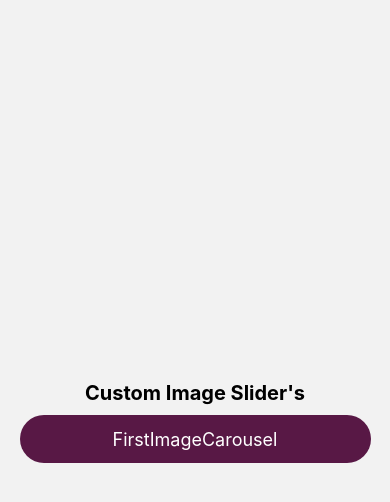
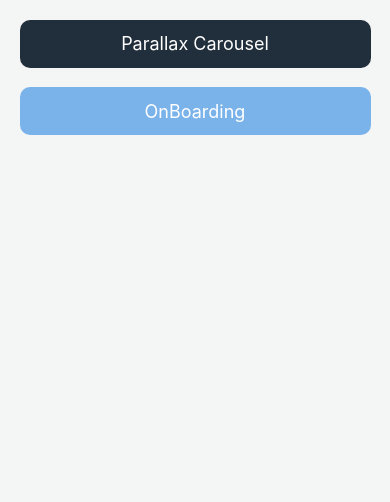
Before and after one commit to usmanjutt47/Practice, a React Native app: screen /Home in a window 390 px wide. Shown: the top 502 px of the page. Built offline with nearby package versions, Linux system fonts and the light colour scheme.

Commit message:
Update Home.jsx

```diff
--- a/screens/Home.jsx
+++ b/screens/Home.jsx
@@ -1,29 +1,53 @@
-import { Pressable, StyleSheet, Text, View } from "react-native";
+import { Pressable, ScrollView, StyleSheet, Text, View } from "react-native";
 import React from "react";
 import { useNavigation } from "@react-navigation/native";
+import { SafeAreaView } from "react-native-safe-area-context";
 
 export default function Home() {
   const navigation = useNavigation();
   return (
-    <View style={{ flex: 1, justifyContent: "center", alignItems: "center" }}>
-      <Text style={{ marginBottom: 10, fontSize: 20, fontWeight: "bold" }}>
-        Custom Image Slider's
-      </Text>
+    <SafeAreaView style={{ flex: 1, backgroundColor: "#f4f6f6" }}>
+      <ScrollView
+        contentContainerStyle={{
+          flex: 1,
+          backgroundColor: "#f4f6f6",
+          alignItems: "center",
+          flexGrow: 1,
+        }}
+      >
         <Pressable
-        onPress={() => navigation.navigate("1")}
+          onPress={() => navigation.navigate("Parallax Carousel")}
           style={{
             height: 48,
             width: "90%",
-          backgroundColor: "#581845",
-          borderRadius: 99,
+            backgroundColor: "#212f3c",
+            borderRadius: 10,
             justifyContent: "center",
+            marginTop: "5%",
           }}
         >
           <Text style={{ color: "#fff", textAlign: "center", fontSize: 18 }}>
-          FirstImageCarousel
+            Parallax Carousel
           </Text>
         </Pressable>
-    </View>
+
+        <Pressable
+          onPress={() => navigation.navigate("OnBoarding")}
+          style={{
+            height: 48,
+            width: "90%",
+            backgroundColor: "#7ab2ea",
+            borderRadius: 10,
+            justifyContent: "center",
+            marginTop: "5%",
+          }}
+        >
+          <Text style={{ color: "#fff", textAlign: "center", fontSize: 18 }}>
+            OnBoarding
+          </Text>
+        </Pressable>
+      </ScrollView>
+    </SafeAreaView>
   );
 }
 
```
Lines whose indentation alone changed are shown as unchanged.
